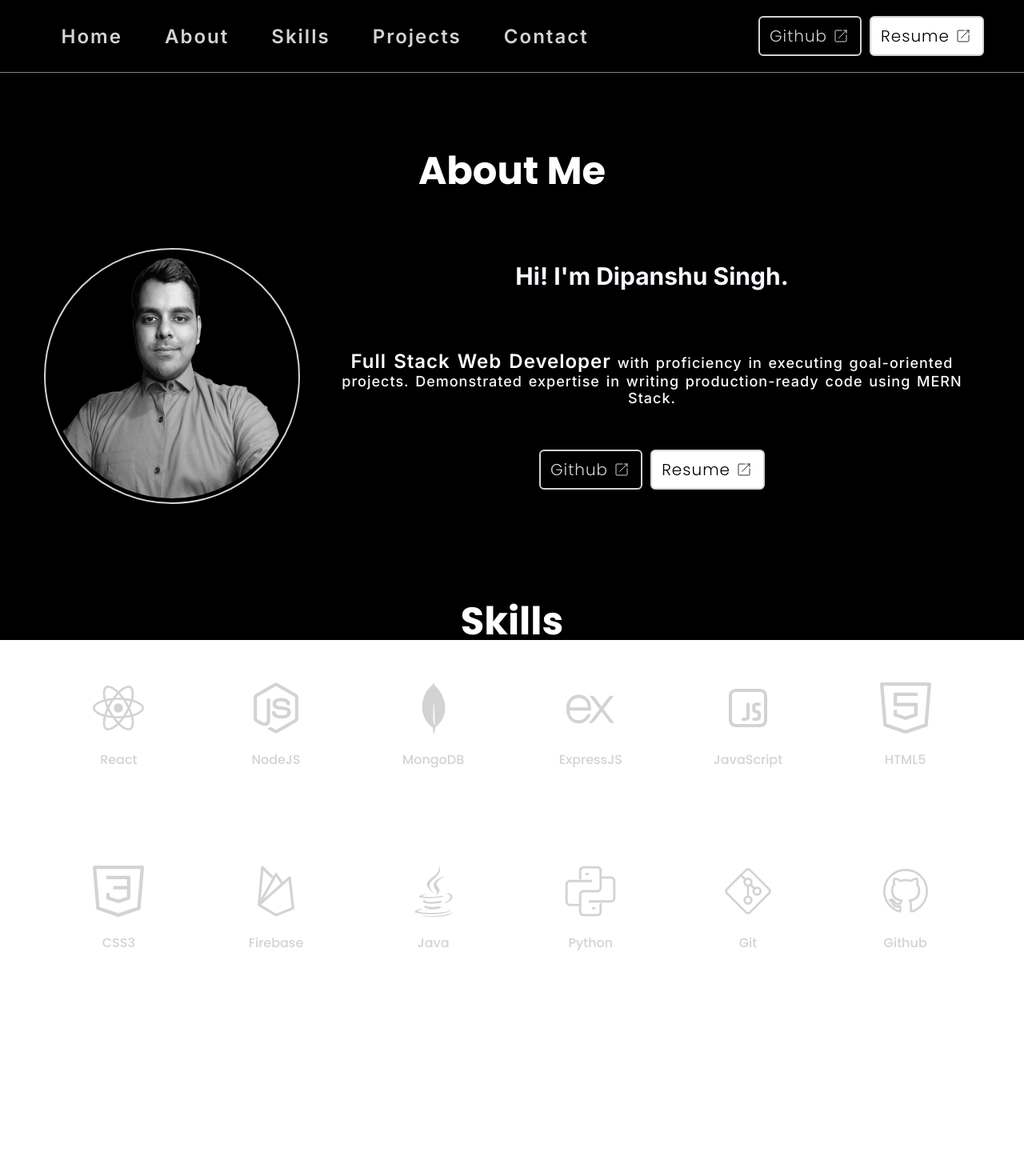
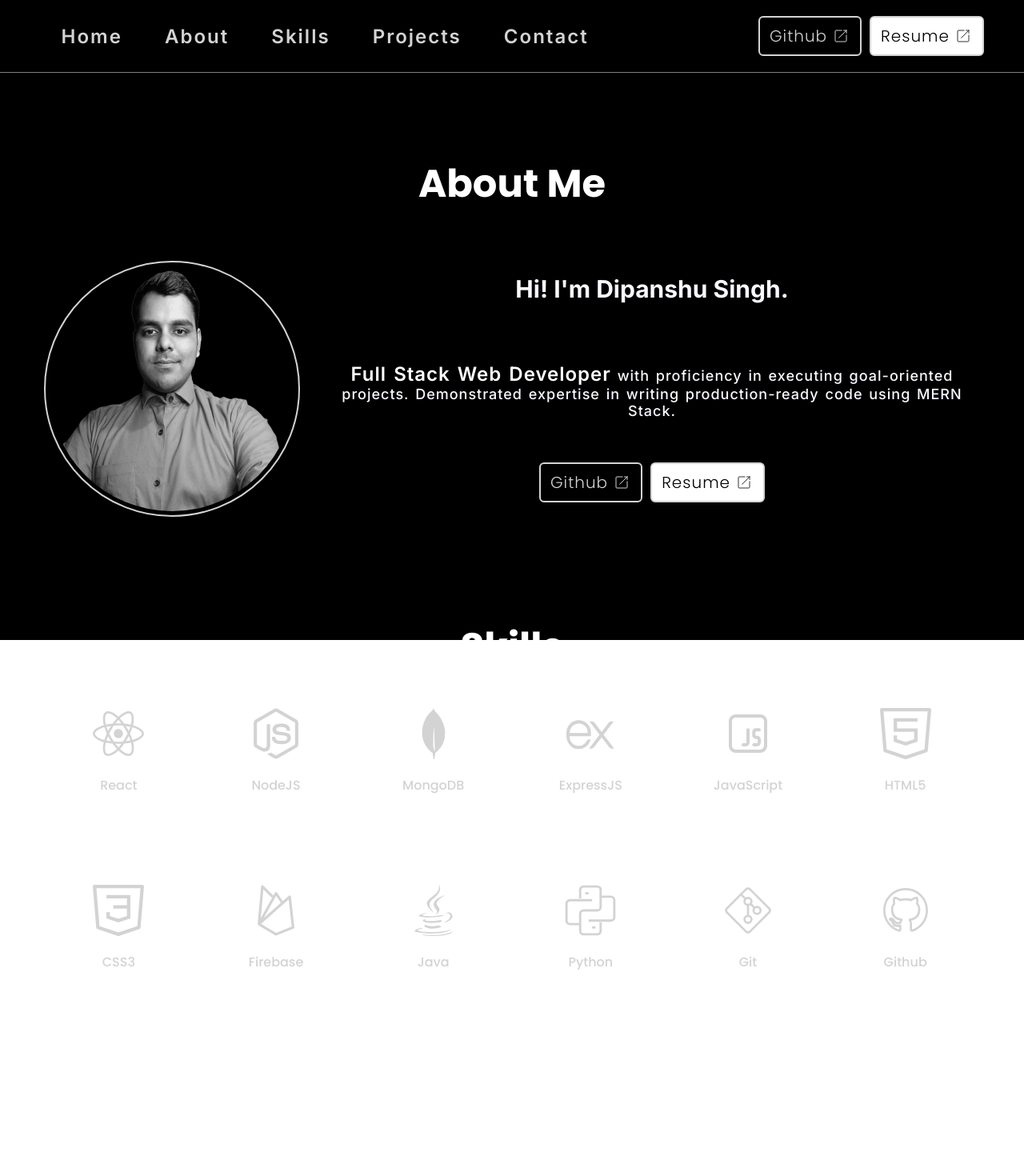
Before and after one commit to Dipanshu-Singh-Dev/Dipanshu-Singh-Dev.github.io, a React (Vite) app: page / in a window 1280 px wide. Shown: the top 1470 px of the page at 80% size. Built offline with nearby package versions, Linux system fonts and the light colour scheme.

Commit message:
fix | padding top

```diff
--- a/src/components/About/styles.module.css
+++ b/src/components/About/styles.module.css
@@ -4,7 +4,7 @@
     background: none transparent;
     text-align: center;
     margin: 10px 50px 20px 50px;
-    padding-top: 4vh;
+    padding-top: 6vh;
     display: flex;
     flex-direction: column;
     justify-content: center;
--- a/src/components/Projects/styles.module.css
+++ b/src/components/Projects/styles.module.css
@@ -5,7 +5,7 @@
         align-items: center;
         gap: 15px;
         margin: 50px;
-        padding-top: 4vh;
+        padding-top: 6vh;
 }
 .container svg{
         height: 36px;
--- a/src/components/Skills/styles.module.css
+++ b/src/components/Skills/styles.module.css
@@ -1,7 +1,7 @@
 .container{
     text-align: center;
     margin: 10px 50px 20px 50px;
-    padding-top: 4vh;
+    padding-top: 6vh;
     min-height: 79vh;
     display: flex;
     flex-direction: column;
```
